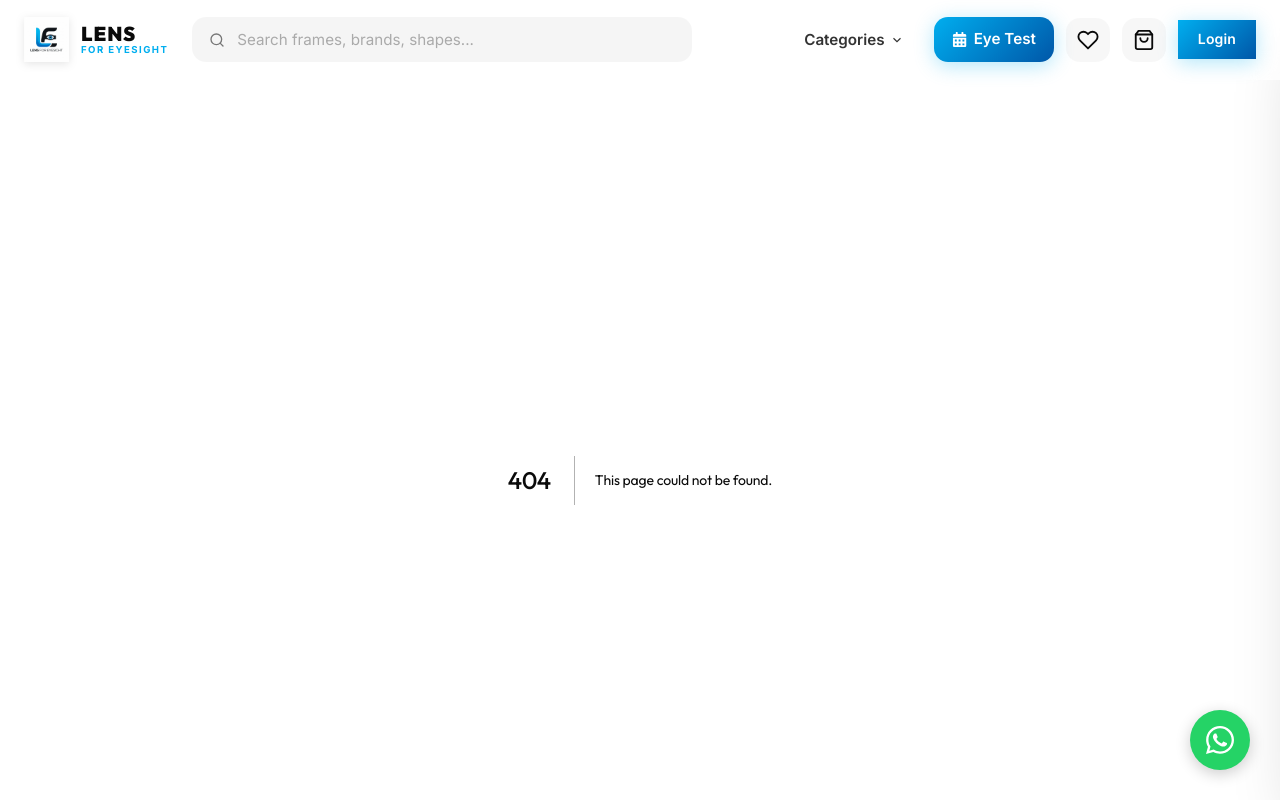
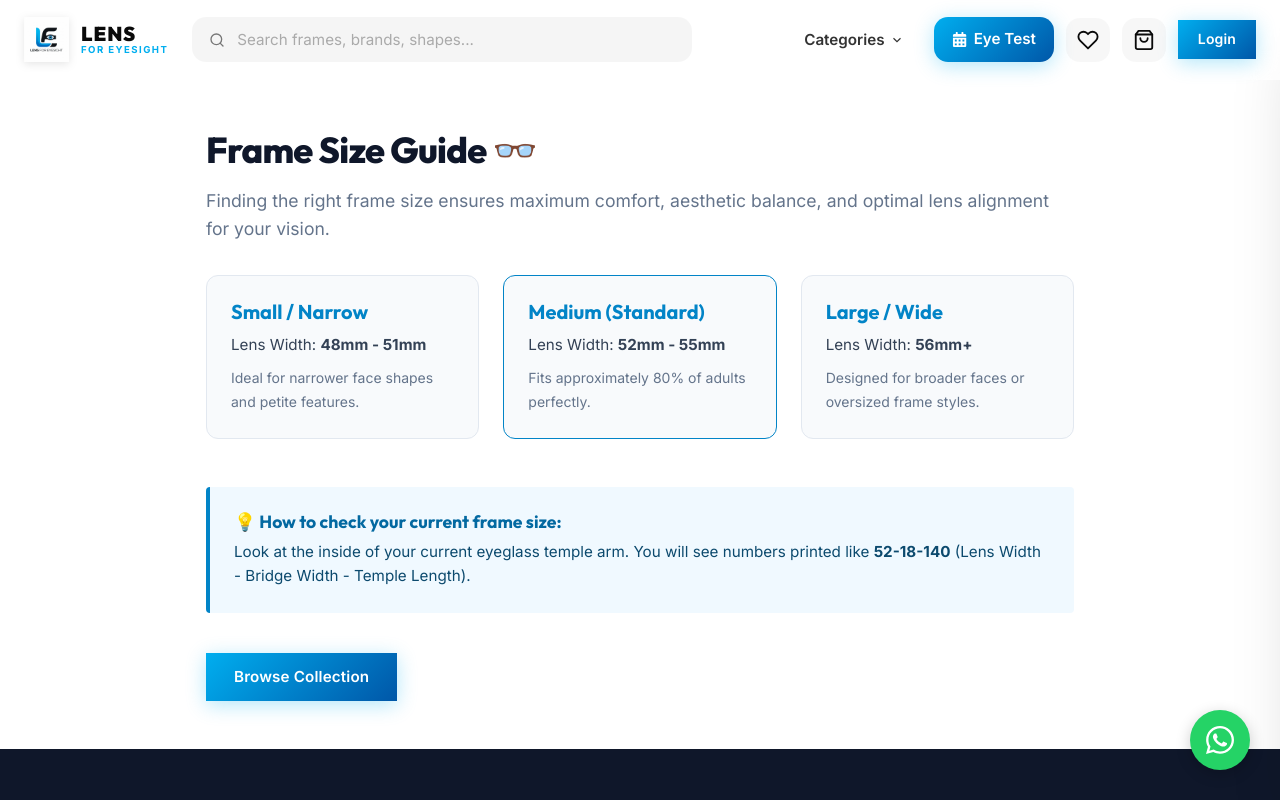
Before and after one commit to Sooraj734056/LenforEyesite, a Next.js app in the folder client/: page /guides/frame-size in a window 1280 px wide. Before the commit this address had no page. Shown: the top 800 px of the page. Built offline with nearby package versions, Linux system fonts and the light colour scheme.

Commit message:
Fix-live-render-500-errors-and-missing-404-pages

```diff
--- /dev/null
+++ b/client/app/guides/frame-size/page.jsx
@@ -0,0 +1,46 @@
+'use client';
+import Link from 'next/link';
+
+export default function FrameSizeGuidePage() {
+  return (
+    <div style={{ padding: '3rem 1rem', maxWidth: '900px', margin: '0 auto' }}>
+      <h1 style={{ fontSize: '2.25rem', fontWeight: '800', color: '#0F172A', marginBottom: '1rem' }}>
+        Frame Size Guide 👓
+      </h1>
+      <p style={{ color: '#64748B', fontSize: '1.1rem', marginBottom: '2rem', lineHeight: '1.6' }}>
+        Finding the right frame size ensures maximum comfort, aesthetic balance, and optimal lens alignment for your vision.
+      </p>
+
+      <div style={{ display: 'grid', gridTemplateColumns: 'repeat(auto-fit, minmax(260px, 1fr))', gap: '1.5rem', marginBottom: '3rem' }}>
+        <div style={{ padding: '1.5rem', borderRadius: '12px', background: '#F8FAFC', border: '1px solid #E2E8F0' }}>
+          <h3 style={{ fontSize: '1.25rem', fontWeight: '700', color: '#0284C7', marginBottom: '0.5rem' }}>Small / Narrow</h3>
+          <p style={{ fontSize: '0.95rem', color: '#334155' }}>Lens Width: <strong>48mm - 51mm</strong></p>
+          <p style={{ fontSize: '0.875rem', color: '#64748B', marginTop: '0.5rem' }}>Ideal for narrower face shapes and petite features.</p>
+        </div>
+
+        <div style={{ padding: '1.5rem', borderRadius: '12px', background: '#F8FAFC', border: '1px solid #0284C7' }}>
+          <h3 style={{ fontSize: '1.25rem', fontWeight: '700', color: '#0284C7', marginBottom: '0.5rem' }}>Medium (Standard)</h3>
+          <p style={{ fontSize: '0.95rem', color: '#334155' }}>Lens Width: <strong>52mm - 55mm</strong></p>
+          <p style={{ fontSize: '0.875rem', color: '#64748B', marginTop: '0.5rem' }}>Fits approximately 80% of adults perfectly.</p>
+        </div>
+
+        <div style={{ padding: '1.5rem', borderRadius: '12px', background: '#F8FAFC', border: '1px solid #E2E8F0' }}>
+          <h3 style={{ fontSize: '1.25rem', fontWeight: '700', color: '#0284C7', marginBottom: '0.5rem' }}>Large / Wide</h3>
+          <p style={{ fontSize: '0.95rem', color: '#334155' }}>Lens Width: <strong>56mm+</strong></p>
+          <p style={{ fontSize: '0.875rem', color: '#64748B', marginTop: '0.5rem' }}>Designed for broader faces or oversized frame styles.</p>
+        </div>
+      </div>
+
+      <div style={{ background: '#F0F9FF', borderLeft: '4px solid #0284C7', padding: '1.5rem', borderRadius: '4px', marginBottom: '2.5rem' }}>
+        <h4 style={{ fontSize: '1.1rem', fontWeight: '700', color: '#0369A1', marginBottom: '0.5rem' }}>💡 How to check your current frame size:</h4>
+        <p style={{ fontSize: '0.95rem', color: '#0C4A6E', lineHeight: '1.6' }}>
+          Look at the inside of your current eyeglass temple arm. You will see numbers printed like <strong>52-18-140</strong> (Lens Width - Bridge Width - Temple Length).
+        </p>
+      </div>
+
+      <Link href="/products" className="btn btn-primary">
+        Browse Collection
+      </Link>
+    </div>
+  );
+}
```
Also changed, not shown: client/app/forgot-password/page.jsx (added, +67 -0 lines), client/app/legal/terms/page.jsx (added, +50 -0 lines), 1 other file (tests, documents, lock files or other folders).
